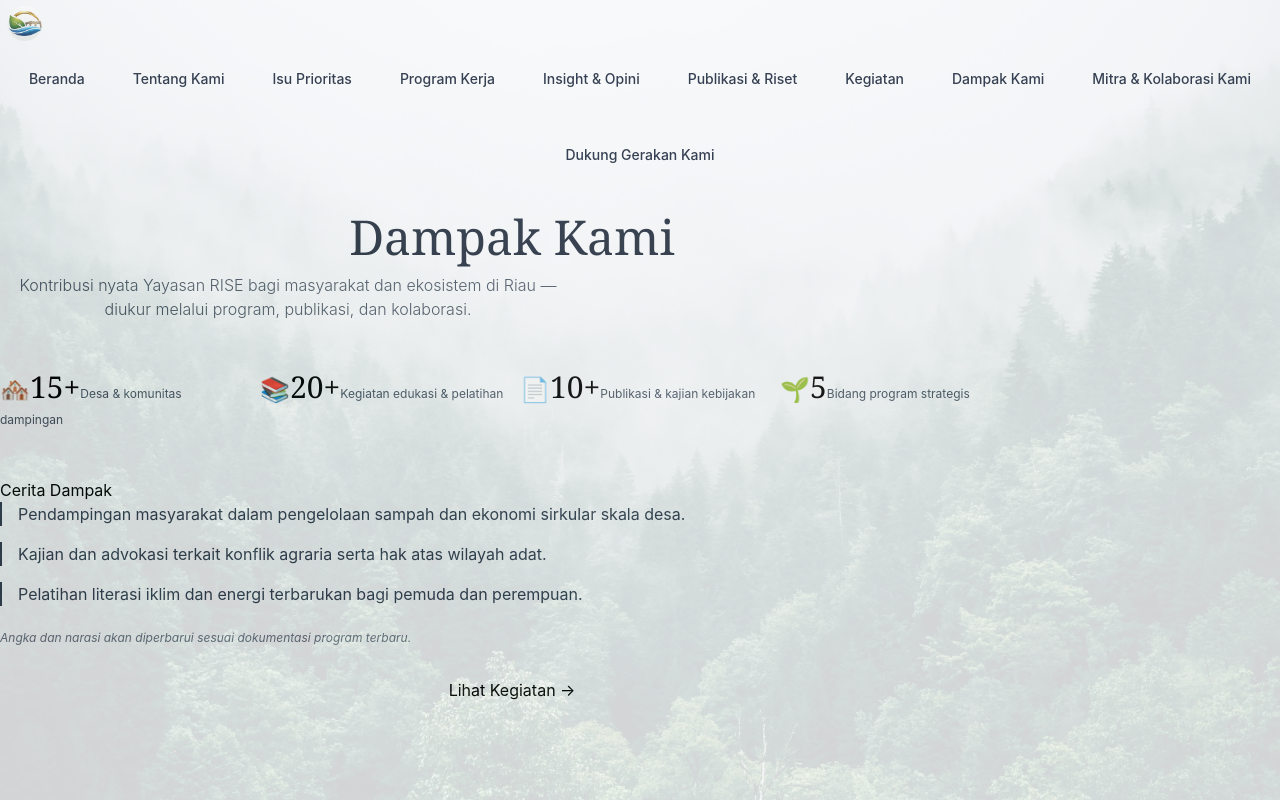
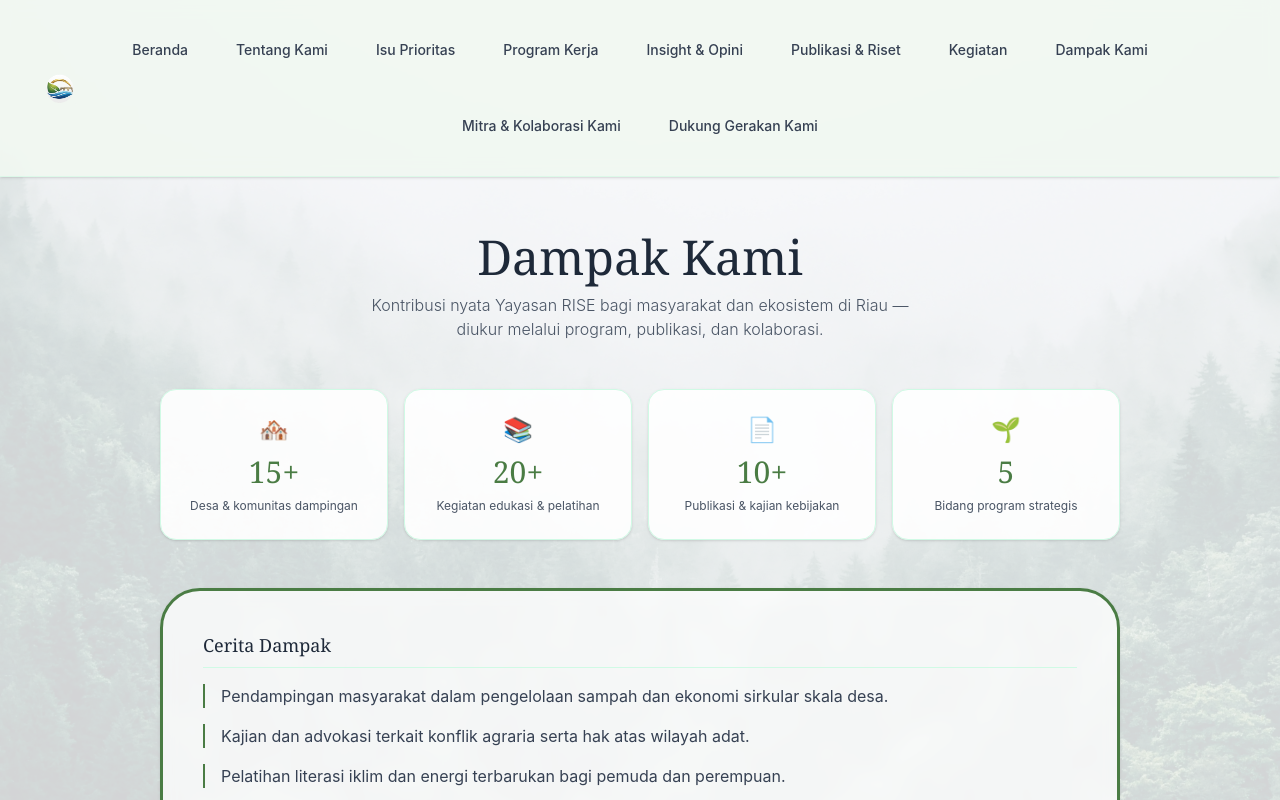
Before and after one commit to Jazaniest/yayasanrise, a React (Vite) app: page /dampak-kami in a window 1280 px wide. Shown: the top 800 px of the page. Built offline with nearby package versions, Linux system fonts and the light colour scheme.

Commit message:
renew css

```diff
--- a/src/index.css
+++ b/src/index.css
@@ -1,6 +1,38 @@
 @import "tailwindcss";
+
+@theme {
+  --color-rise-green: #4a7c44;
+  --color-rise-mint: #f1f8f1;
+}
 
 @keyframes snake {
   0%, 100% { opacity: 0.2; transform: scale(0.6); }
   50% { opacity: 1; transform: scale(1.2); }
 }
+
+@layer components {
+  .rise-header {
+    @apply relative z-100 overflow-visible flex items-center justify-between px-6 md:px-10 py-4 bg-rise-mint/90 backdrop-blur-sm shadow-sm border-b border-emerald-100/60;
+  }
+  .rise-main {
+    @apply relative z-0 w-full max-w-4xl mx-auto px-5 md:px-8 py-10 md:py-14 flex flex-col items-center;
+  }
+  .rise-card {
+    @apply relative w-full border-[3px] border-rise-green rounded-3xl md:rounded-[40px] p-6 md:p-10 bg-white/75 backdrop-blur-sm shadow-sm;
+  }
+  .rise-breadcrumb {
+    @apply self-start text-sm text-rise-green hover:underline font-medium mb-2;
+  }
+  .rise-chip {
+    @apply inline-flex items-center rounded-full bg-emerald-50 border border-emerald-100/80 px-3 py-1.5 text-xs md:text-sm text-rise-green;
+  }
+  .rise-section-title {
+    @apply text-lg font-serif text-gray-800 border-b border-emerald-100 pb-2 mb-4;
+  }
+  .rise-pub-row {
+    @apply flex flex-col sm:flex-row sm:items-center justify-between gap-3 p-4 rounded-xl bg-white/80 border border-gray-100 hover:border-rise-green/30 hover:shadow-sm transition-all;
+  }
+  .rise-stat {
+    @apply flex flex-col items-center p-6 rounded-2xl bg-white/90 border border-emerald-100 shadow-sm;
+  }
+}
```
